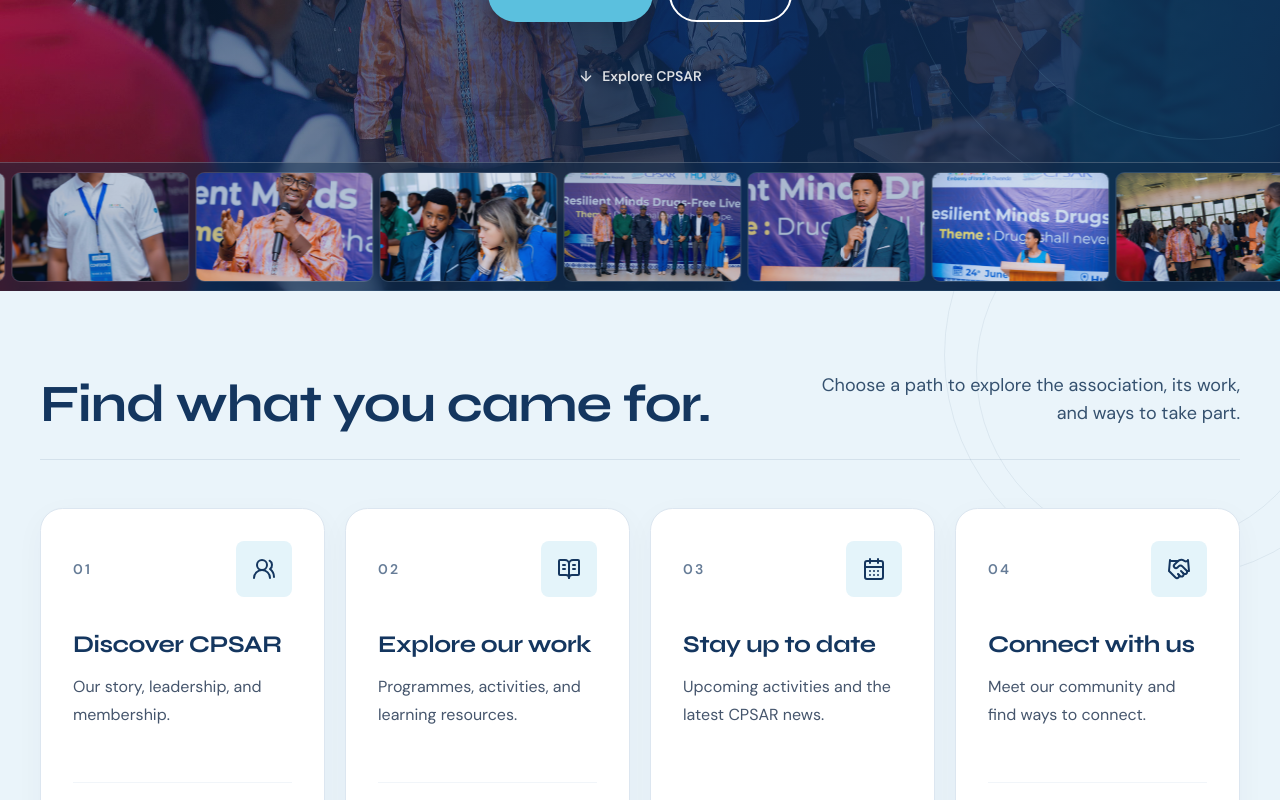
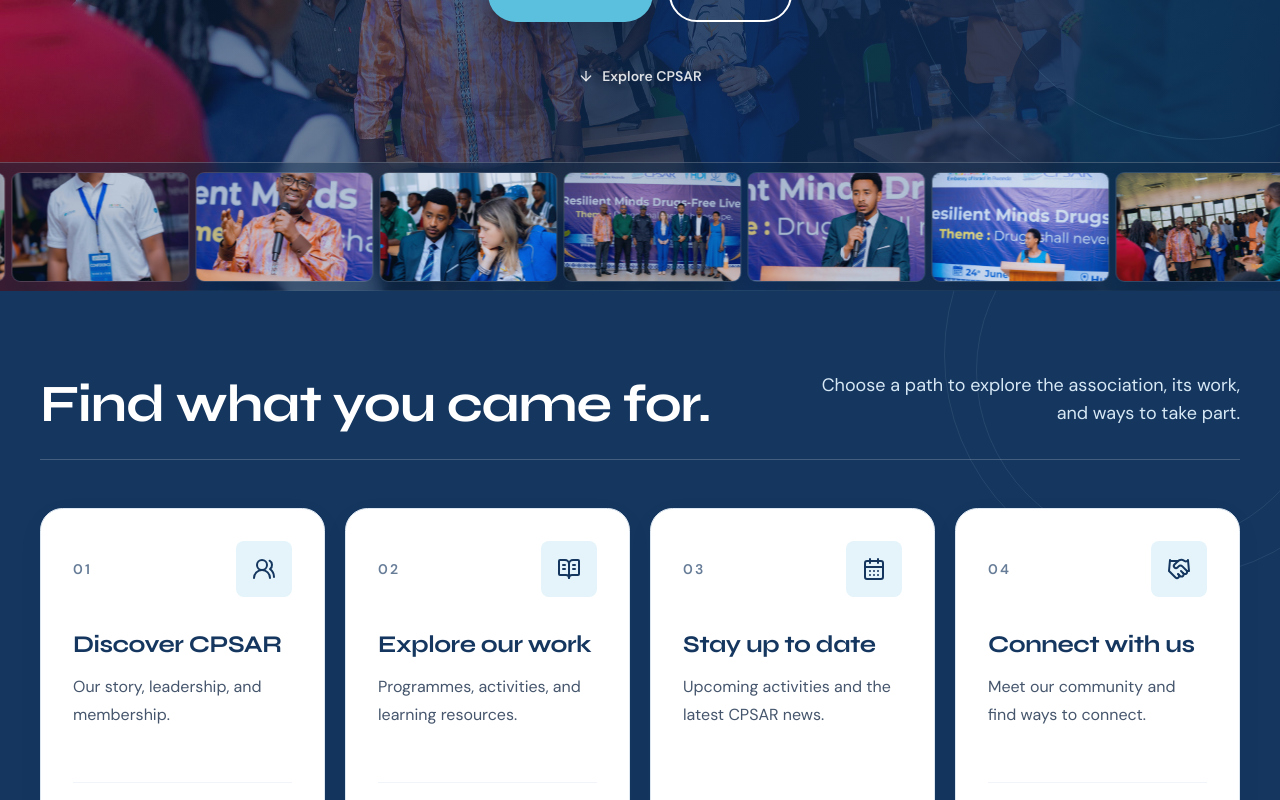
Before and after one commit to CPSAR/CPSAR, a Next.js app: page / in a window 1280 px wide. Shown: the part 460-1260 px from the top of the page. Built offline with nearby package versions, Linux system fonts and the light colour scheme; no server answers.

Commit message:
changing the baackground of that below hero home page

```diff
--- a/src/app/components/Layout.tsx
+++ b/src/app/components/Layout.tsx
@@ -34,6 +34,8 @@ function ScrollProgress() {
 export function Layout({ children }: { children: ReactNode }) {
   const pathname = usePathname();
   const reduceMotion = useReducedMotion();
+  const desktopHeaderOverlapRoutes = ["/about", "/leadership", "/membership", "/programs", "/events", "/resources", "/partners", "/gallery", "/news", "/search"];
+  const needsDesktopHeaderOffset = desktopHeaderOverlapRoutes.some((route) => pathname === route || pathname.startsWith(`${route}/`));
 
   useEffect(() => {
     window.scrollTo({ top: 0, behavior: "instant" });
@@ -56,7 +58,7 @@ export function Layout({ children }: { children: ReactNode }) {
           key={pathname}
           id="maincontent"
           tabIndex={-1}
-          className="flex-1 scroll-mt-24 outline-none"
+          className={`flex-1 scroll-mt-24 outline-none ${needsDesktopHeaderOffset ? "lg:pt-[52px]" : ""}`}
           initial={reduceMotion ? false : { opacity: 0, y: 8 }}
           animate={{ opacity: 1, y: 0 }}
           exit={reduceMotion ? undefined : { opacity: 0, y: -8 }}
--- a/src/app/components/Navigation.tsx
+++ b/src/app/components/Navigation.tsx
@@ -82,7 +82,7 @@ export function Navigation() {
       >
         <div className="max-w-7xl mx-auto px-5 sm:px-8 flex items-center justify-between h-12">
           <p className="text-xs text-white/80">
-            Rwanda&apos;s National Clinical Psychology Students Association
+            CLINICAL PSYCHOLOGY STUDENTS ASSOCIATION OF RWANDA
           </p>
           <div className="flex items-center gap-1" role="group" aria-label="CPSAR social media and search">
             <Link href="/search" aria-label="Search CPSAR website" className="inline-flex size-11 min-h-11 min-w-11 items-center justify-center rounded-full text-[#CFE8F7] transition-colors hover:bg-white/10 hover:text-white focus-visible:outline focus-visible:outline-2 focus-visible:outline-offset-2 focus-visible:outline-[#5BC0DE]">
--- a/src/app/components/home/AudiencePaths.tsx
+++ b/src/app/components/home/AudiencePaths.tsx
@@ -49,17 +49,17 @@ const pathways = [
 
 export function AudiencePaths() {
   return (
-    <section aria-labelledby="home-paths-title" className="relative overflow-hidden bg-[#eaf4fa] py-12 sm:py-16 lg:py-20">
-      <div aria-hidden="true" className="absolute -right-28 -top-40 size-[28rem] rounded-full border border-[#14365F]/[0.07]" />
-      <div aria-hidden="true" className="absolute -right-12 -top-24 size-[22rem] rounded-full border border-[#14365F]/[0.07]" />
+    <section aria-labelledby="home-paths-title" className="relative overflow-hidden bg-[#14365F] py-12 sm:py-16 lg:py-20">
+      <div aria-hidden="true" className="absolute -right-28 -top-40 size-[28rem] rounded-full border border-white/[0.08]" />
+      <div aria-hidden="true" className="absolute -right-12 -top-24 size-[22rem] rounded-full border border-white/[0.08]" />
       <div className="relative mx-auto max-w-[1800px] px-5 sm:px-8 lg:px-10">
-        <header className="mb-9 flex flex-col gap-4 border-b border-[#173a60]/10 pb-7 sm:mb-12 xl:flex-row xl:items-end xl:justify-between">
+        <header className="mb-9 flex flex-col gap-4 border-b border-white/20 pb-7 sm:mb-12 xl:flex-row xl:items-end xl:justify-between">
           <div>
-            <h2 id="home-paths-title" className="max-w-4xl text-[clamp(2.5rem,4.1vw,4rem)] font-bold leading-[1.04] tracking-[-0.045em] text-[#14365F] [text-wrap:balance]">
+            <h2 id="home-paths-title" className="max-w-4xl text-[clamp(2.5rem,4.1vw,4rem)] font-bold leading-[1.04] tracking-[-0.045em] text-white [text-wrap:balance]">
               Find what you came for.
             </h2>
           </div>
-          <p className="max-w-md pb-1 text-base leading-7 text-[#35516f] sm:text-right sm:text-lg">
+          <p className="max-w-md pb-1 text-base leading-7 text-[#d7e8f5] sm:text-right sm:text-lg">
             Choose a path to explore the association, its work, and ways to take part.
           </p>
         </header>
```
